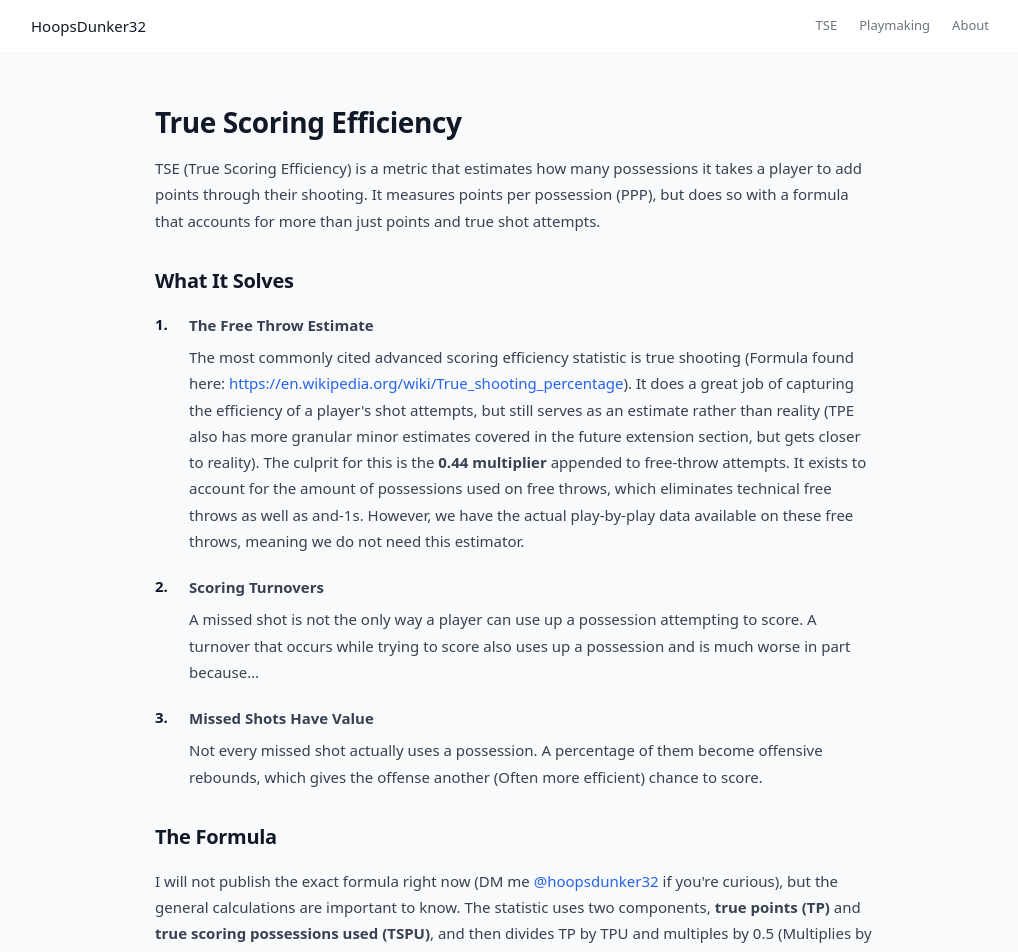
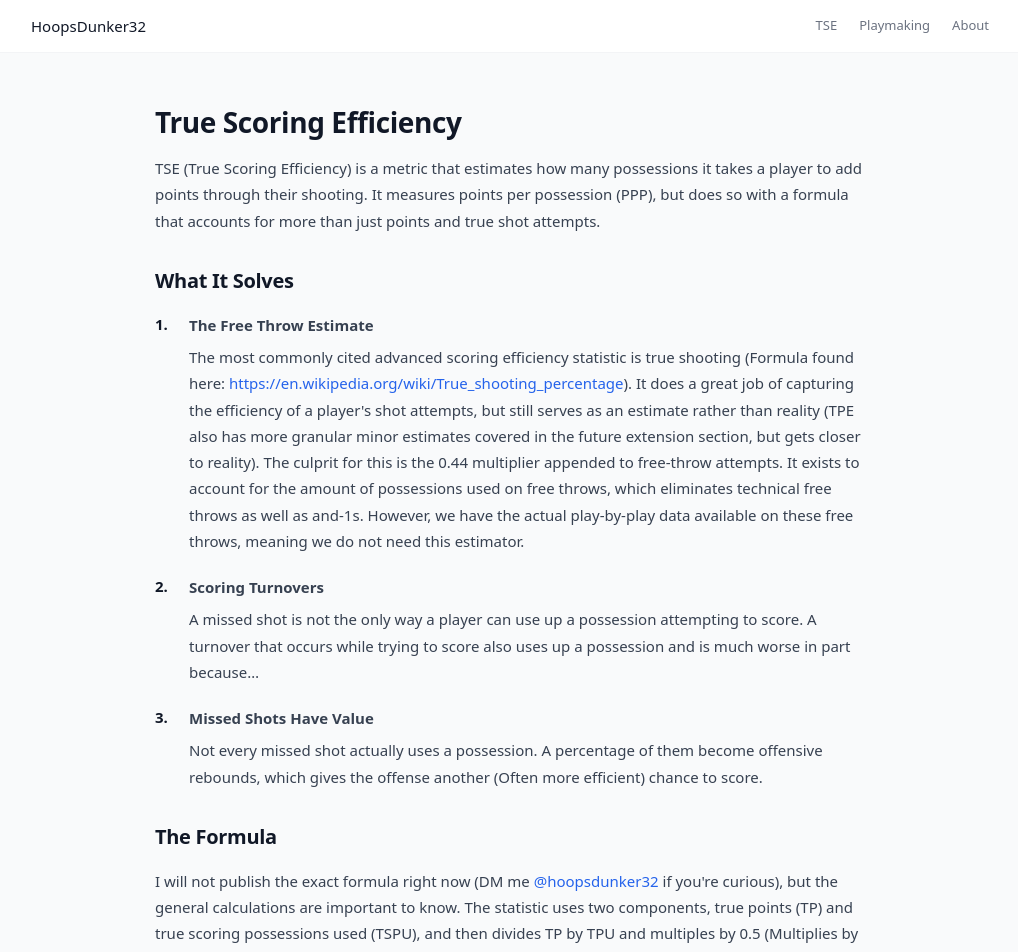
Before and after one commit to bene34/liveball, a Next.js app in the folder liveball/: page /about in a window 1280 px wide. Shown: the top 952 px of the page, without its empty margins (125-1143 px from the left). Built offline with nearby package versions, Linux system fonts and the light colour scheme.

Commit message:
bye bye bolds! aka butterfreeee

```diff
--- a/liveball/app/about/page.tsx
+++ b/liveball/app/about/page.tsx
@@ -25,7 +25,7 @@ export default function About() {
                 rel="noopener noreferrer">
                 https://en.wikipedia.org/wiki/True_shooting_percentage
               </a>
-              ). It does a great job of capturing the efficiency of a player's shot attempts, but still serves as an estimate rather than reality (TPE also has more granular minor estimates covered in the future extension section, but gets closer to reality). The culprit for this is the <strong>0.44 multiplier</strong> appended to free-throw attempts. It exists to account for the amount of possessions used on free throws, which eliminates technical free throws as well as and-1s. However, we have the actual play-by-play data available on these free throws, meaning we do not need this estimator.
+              ). It does a great job of capturing the efficiency of a player's shot attempts, but still serves as an estimate rather than reality (TPE also has more granular minor estimates covered in the future extension section, but gets closer to reality). The culprit for this is the 0.44 multiplier appended to free-throw attempts. It exists to account for the amount of possessions used on free throws, which eliminates technical free throws as well as and-1s. However, we have the actual play-by-play data available on these free throws, meaning we do not need this estimator.
             </p>
           </div>
         </div>
@@ -54,7 +54,7 @@ export default function About() {
         <p style={bodyText}>
           I will not publish the exact formula right now (DM me{" "}
           <a href="https://twitter.com/hoopsdunker32" style={linkStyle} target="_blank" rel="noopener noreferrer">@hoopsdunker32</a>
-          {" "}if you're curious), but the general calculations are important to know. The statistic uses two components, <strong>true points (TP)</strong> and <strong>true scoring possessions used (TSPU)</strong>, and then divides TP by TPU and multiples by 0.5 (Multiplies by 0.5 to match the true shooting scale).
+          {" "}if you're curious), but the general calculations are important to know. The statistic uses two components, true points (TP) and true scoring possessions used (TSPU), and then divides TP by TPU and multiples by 0.5 (Multiplies by 0.5 to match the true shooting scale).
         </p>
         <p style={{ ...bodyText, marginTop: "14px" }}>
           <strong>True Points:</strong> This statistic adds up your points scored and the expected second-chance points off of your missed shots. It does not include technical free throws.
```
